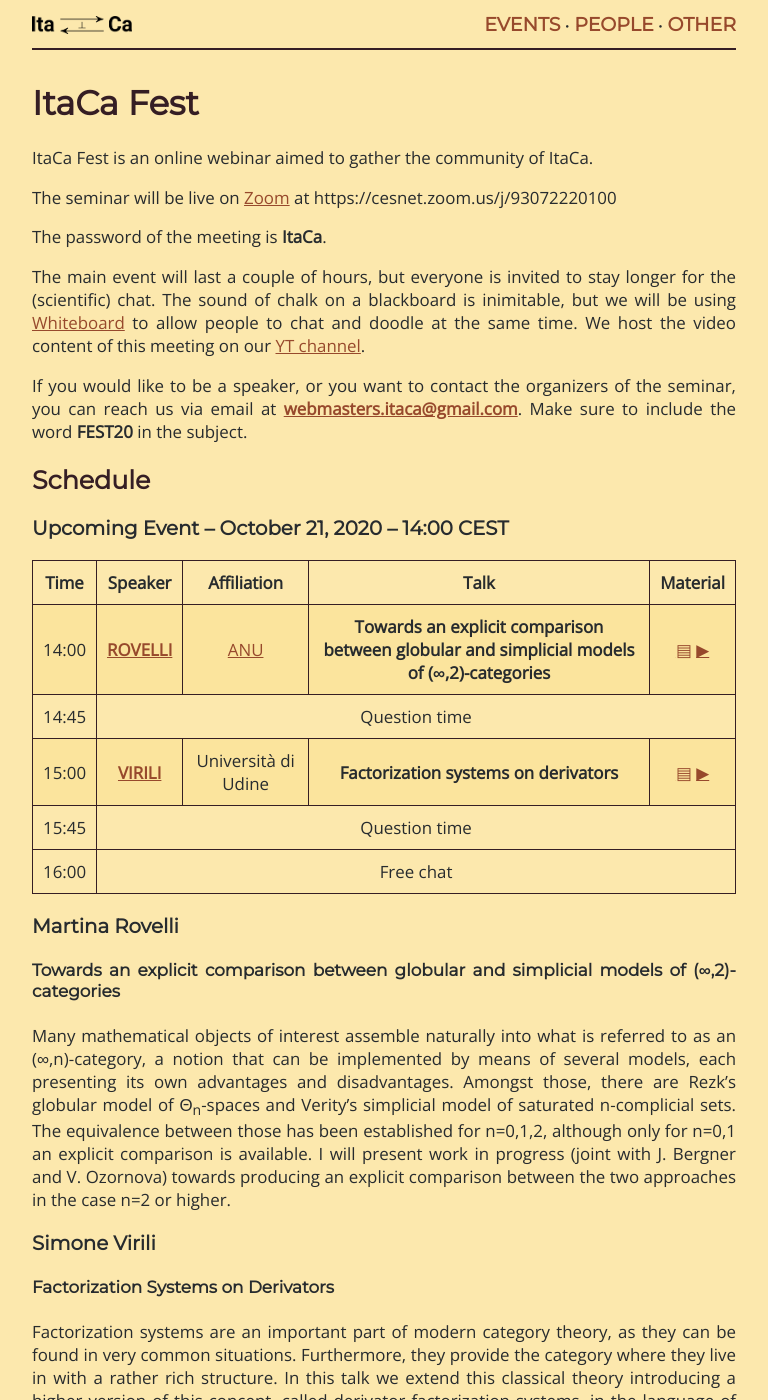
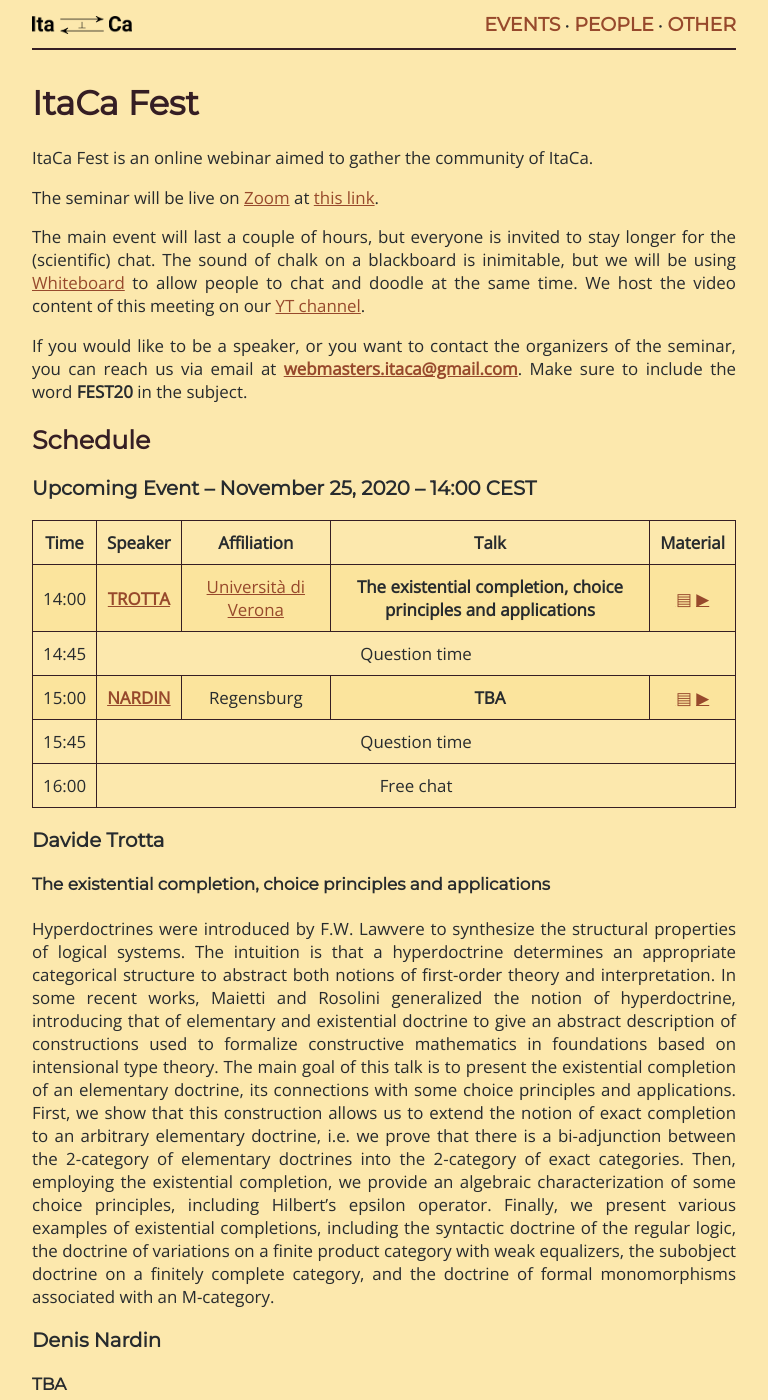
Before and after one commit to Progetto-ItaCa/Progetto-ItaCa.github.io, a Jekyll site: the page built from pages/fest.md, in a window 1280 px wide and 1400 px high. Shown: the whole window, without its empty margins (256-1024 px from the left). Built offline with Jekyll 4.4.1, drawn with Linux system fonts in a browser that asks for light colours; our own code applies the rules of GitHub Pages for plain Markdown files; some of the changed text lies outside the part shown.

Commit message:
added info for itaca nov

```diff
--- a/pages/fest.md
+++ b/pages/fest.md
@@ -6,9 +6,7 @@ title: Itaca Fest
 
 ItaCa Fest is an online webinar aimed to gather the community of ItaCa.
 
-The seminar will be live on [Zoom](https://zoom.us){:target="_blank"} at https://cesnet.zoom.us/j/93072220100
-
-The password of the meeting is __ItaCa__.
+The seminar will be live on [Zoom](https://zoom.us){:target="_blank"} at <a href="https://us02web.zoom.us/j/83503300759?pwd=NTNSRzRadEo1a3Uyc3ZSM3FVOGd5Zz09">this link</a>.
 
 The main event will last a couple of hours, but everyone is invited to stay longer for the (scientific) chat. The sound of chalk on a blackboard is inimitable, but we will be using [Whiteboard](https://whiteboardfox.com/){:target="_blank"} to allow people to chat and doodle at the same time. We host the video content of this meeting on our [YT channel](https://www.youtube.com/channel/UCKdVVjPg_dHhbIiuzLh4Llg){:target="_blank"}.
 
@@ -16,8 +14,70 @@ If you would like to be a speaker, or you want to contact the organizers of the
 
 ## Schedule
 
-### Upcoming Event ⎯ October 21, 2020 ⎯ 14:00 CEST
+### Upcoming Event ⎯ November 25, 2020 ⎯ 14:00 CEST
 
+<a name="fest3"></a>
+<!-- #### [a3poster](a3poster.pdf), [a4poster](a4poster.pdf), [flyer](flyer.pdf) -->
+<center>
+<table>
+  <thead>
+    <tr>
+      <th>Time</th>
+      <th>Speaker</th>
+      <th>Affiliation</th>
+      <th>Talk</th>
+      <th>Material</th>
+    </tr>
+  </thead>
+  <tbody>
+    <tr style="background-color:#fbe49d	">
+      <td>14:00</td>
+      <td><a href="" target="_blank"><strong>TROTTA</strong></a></td>
+      <td><a href="">Università di Verona</a></td>
+      <td><b>The existential completion, choice principles and applications</b></td>
+      <td><a href="#trotta-abs">▤</a> <a href="" target="_blank">▶</a></td>
+    </tr>
+    <tr>
+      <td>14:45</td>
+      <td colspan="4">Question time </td>
+    </tr>
+    <tr style="background-color:#fbe49d">
+      <td>15:00</td>
+      <td><a href="" target="_blank"><strong>NARDIN</strong></a></td>
+      <td>Regensburg</td>
+      <td><b>TBA</b></td>
+      <td><a href="#narding-abs">▤</a> <a href="" target="_blank">▶</a></td>
+    </tr>
+    <tr>
+      <td>15:45</td>
+      <td colspan="4">Question time </td>
+    </tr>
+    <tr>
+      <td>16:00</td>
+      <td colspan="4">Free chat </td>
+    </tr>
+  </tbody>
+</table>
+</center>
+
+<div id="trotta-abs"></div>
+
+### Davide Trotta
+#### The existential completion, choice principles and applications
+
+Hyperdoctrines were introduced by F.W. Lawvere to synthesize the structural properties of logical systems. The intuition is that a hyperdoctrine determines an appropriate categorical structure to abstract both notions of first-order theory and interpretation. In some recent works, Maietti and Rosolini generalized the notion of hyperdoctrine, introducing that of elementary and existential doctrine to give an abstract description of constructions used to formalize constructive mathematics in foundations based on intensional type theory. The main goal of this talk is to present the existential completion of an elementary doctrine, its connections with some choice principles and applications. First, we show that this construction allows us to extend the notion of exact completion to an arbitrary elementary doctrine, i.e. we prove that there is a bi-adjunction between the 2-category of elementary doctrines into the 2-category of exact categories. Then, employing the existential completion, we provide an algebraic characterization of some choice principles, including Hilbert’s epsilon operator. Finally, we present various examples of existential completions, including the syntactic doctrine of the regular logic, the doctrine of variations on a finite product category with weak equalizers, the subobject doctrine on a finitely complete category, and the doctrine of formal monomorphisms associated with an M-category.
+
+<div id="nardin-abs"></div>
+
+### Denis Nardin
+#### TBA
+ TBA
+
+
+
+## Past Events
+
+### October 21, 2020 ⎯ 14:00 CEST
 <a name="fest3"></a>
 <!-- #### [a3poster](a3poster.pdf), [a4poster](a4poster.pdf), [flyer](flyer.pdf) -->
 <center>
```
Also changed, not shown: other parts of pages/fest.md (+0 -2 lines).
